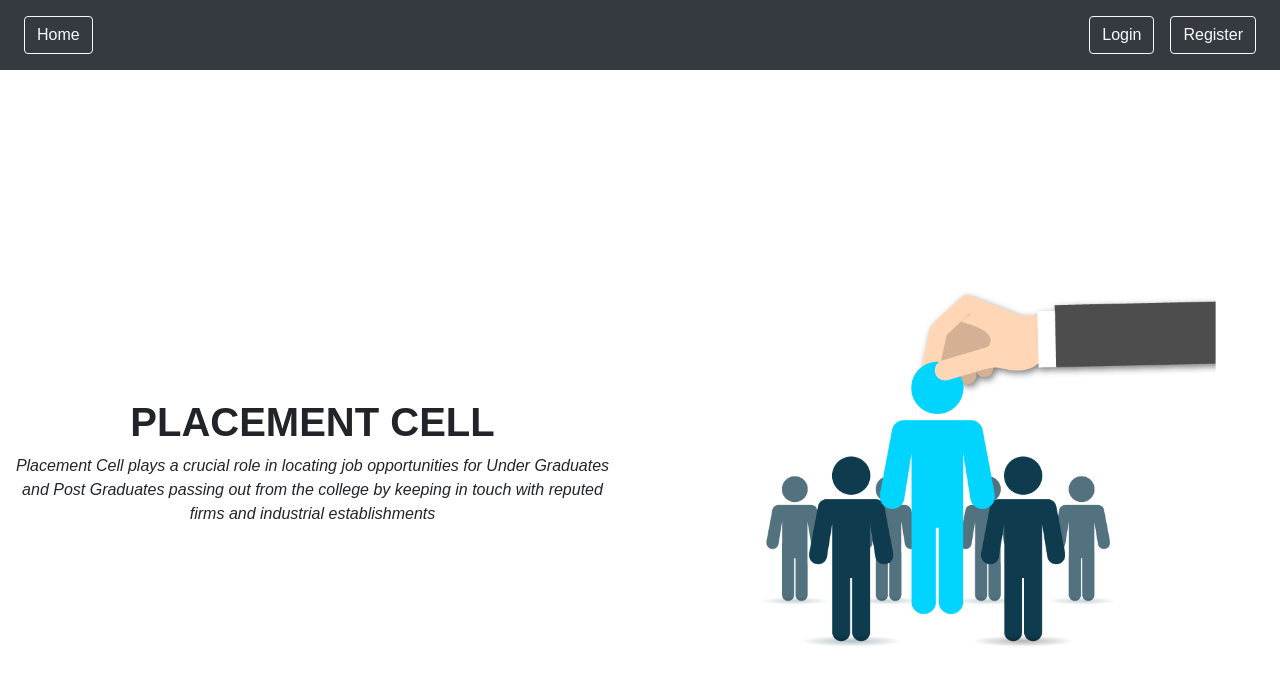
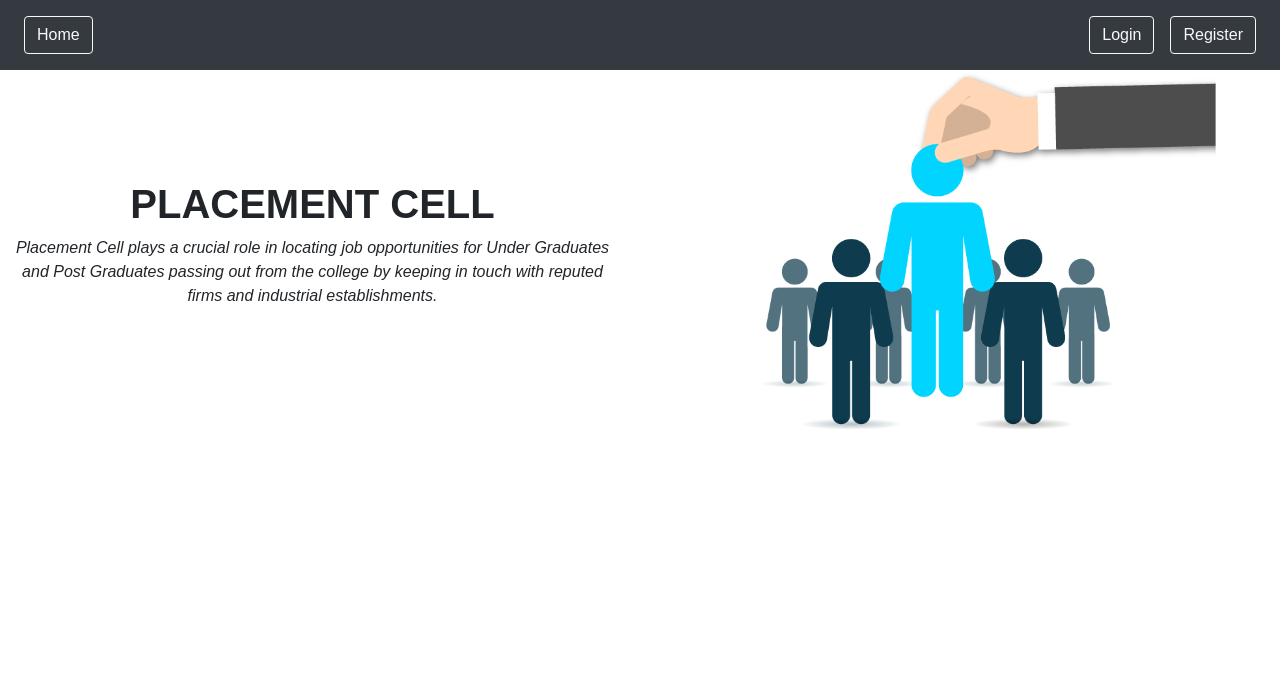
Before and after one commit to vijethph/PlacementCell, a React (Create React App) app in the folder client/: page / in a window 1280 px wide. Shown: the top 684 px of the page. Built offline with nearby package versions, Linux system fonts and the light colour scheme; a small style sheet from the web is missing; what javascript-time-ago would draw is missing.

Commit message:
Minor UI changes

```diff
--- a/client/src/App.js
+++ b/client/src/App.js
@@ -47,7 +47,7 @@ class App extends Component {
           >
             <div className="container">
               <span className="text-white">
-                Done By Sathya M and Vijeth P H
+                Developed By Sathya M and Vijeth P H
               </span>
             </div>
           </footer> */}
--- a/client/src/components/CompaniesList.js
+++ b/client/src/components/CompaniesList.js
@@ -25,7 +25,7 @@ class CompaniesList extends Component {
         <div className="row">
           <table className="table table-hover table-bordered">
             <thead>
-              <tr className="bg-success">
+              <tr className="bg-info">
                 <th scope="col">Company Name</th>
                 <th scope="col">Category</th>
                 <th scope="col">Branch</th>
@@ -49,7 +49,7 @@ class CompaniesList extends Component {
                     <td>{listValue.ctc}</td>
                     <td>{new Date(listValue.date_open).toString()}</td>
                     <td>{new Date(listValue.date_close).toString()}</td>
-                    <td>{listValue.link}</td>
+                    <td><a href={listValue.link}>{listValue.link}</a></td>
                   </tr>
                 );
               })}
--- a/client/src/components/Forum.js
+++ b/client/src/components/Forum.js
@@ -254,7 +254,7 @@ class Forum extends Component {
                                                                         <small className="float-right text-muted">{
                                                                            <ReactTimeAgo date={new Date(com.updatedAt)}/>
                                                                         }</small>
-                                                                        <h6 className="mt-0 mb-1 text-muted">{com.first_name}</h6>
+                                                                        <h6 className="mt-0 mb-1 text-muted">{com.first_name + " " + com.last_name}</h6>
                                                                         {com.comment}
                                                                         <button class="btn float-right" id={com._id} onClick={this.DeleteComment}><i class="fa fa-trash"></i></button>
                                                                     </div>
--- a/client/src/components/Landing.js
+++ b/client/src/components/Landing.js
@@ -3,11 +3,11 @@ import React, { Component } from 'react'
 class Landing extends Component {
   render() {
     return (
-      <div className="row align-content-center " style={{ height: 100 + "vh" }}>
+      <div className="row">
         <div className="col col-sm-6 align-self-center">
           <div className="container text-center">
             <h1 className="font-weight-bold">PLACEMENT CELL</h1>
-            <p className="font-italic">Placement Cell plays a crucial role in locating job opportunities for Under Graduates and Post Graduates passing out from the college by keeping in touch with reputed firms and industrial establishments</p>
+            <p className="font-italic">Placement Cell plays a crucial role in locating job opportunities for Under Graduates and Post Graduates passing out from the college by keeping in touch with reputed firms and industrial establishments.</p>
           </div>
 
         </div>
--- a/client/src/components/Login.js
+++ b/client/src/components/Login.js
@@ -46,7 +46,7 @@ class Login extends Component {
         <div className="row">
           <div className="col-md-6 mt-5 mx-auto">
             <form noValidate onSubmit={this.onSubmit}>
-              <h1 className="h3 mb-3 font-weight-normal">Please sign in</h1>
+              <h1 className="h3 mb-3 font-weight-normal">Login</h1>
               <div className="form-group">
                 <label htmlFor="email">Email address</label>
                 <input
--- a/client/src/components/Profile.js
+++ b/client/src/components/Profile.js
@@ -25,7 +25,7 @@ class Profile extends Component {
   render() {
     return (
       <div className="container">
-        <div className="jumbotron mt-5">
+        <div className="jumbotron mt-5 border border-primary">
           <div className="col-sm-8 mx-auto">
             <h1 className="text-center">PROFILE</h1>
           </div>
```
